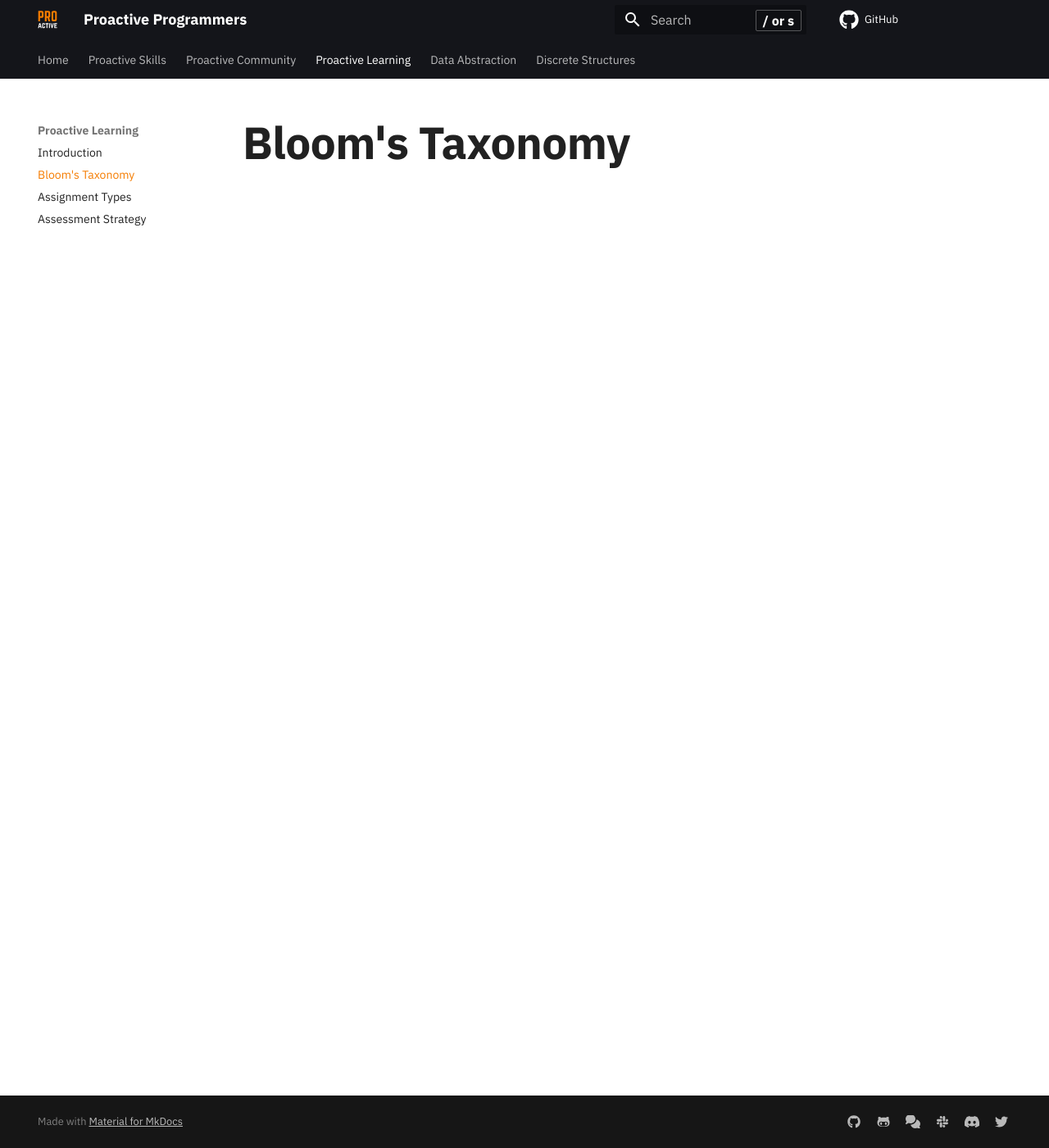
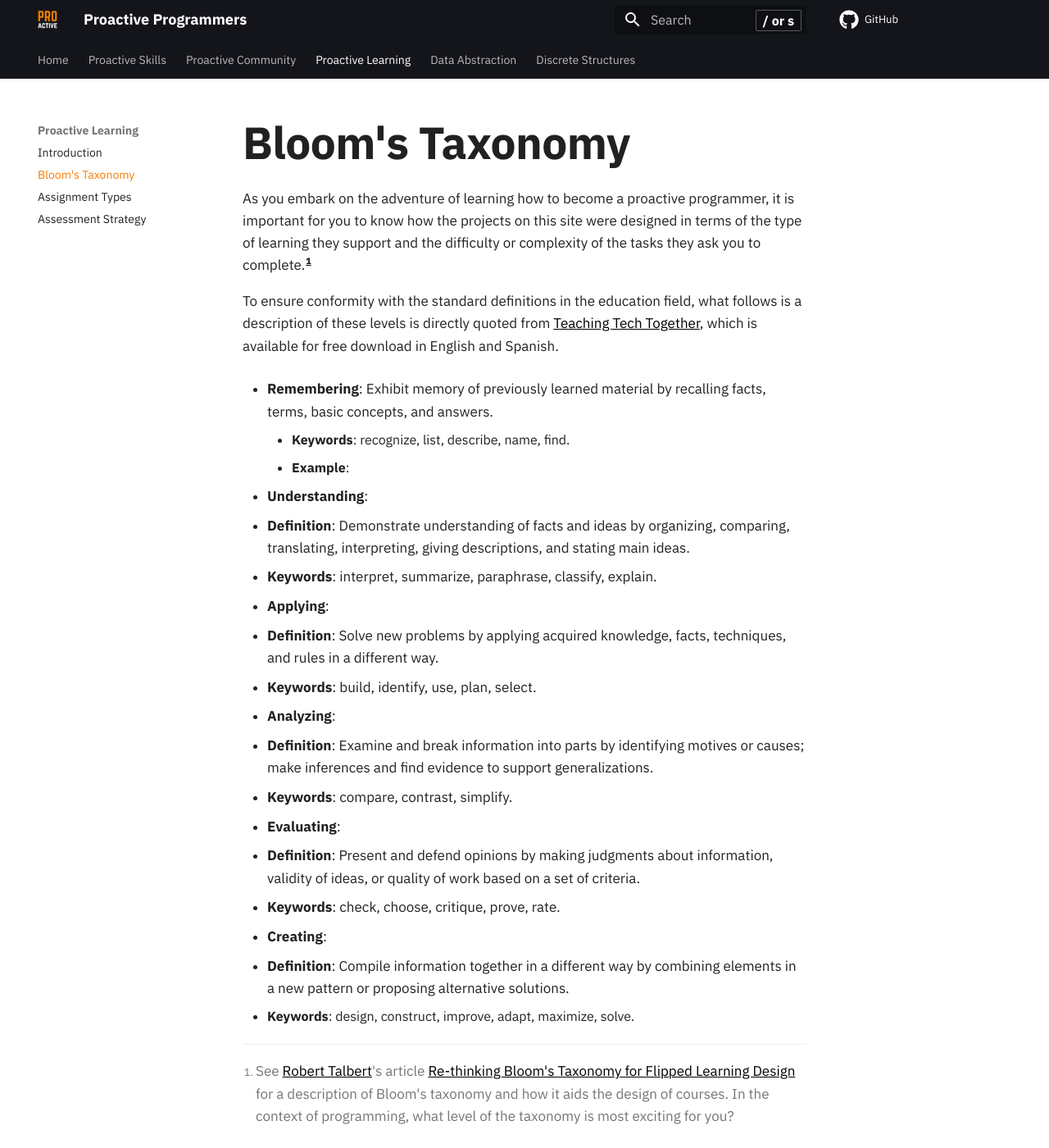
Before and after one commit to ProactiveProgrammers/www.proactiveprogrammers.com, an MkDocs documentation site: the page built from docs/proactive-learning/blooms-taxonomy.md, in a window 1280 px wide and 1400 px high. Shown: the whole window at 82% size. Built offline with MkDocs 1.6.1 and Material for MkDocs 9.7.7, drawn with Linux system fonts in a browser that asks for light colours; comment, search, counter and statistics services are not loaded.

Commit message:
feat: Add a rough draft of content in blooms-taxonomy.md.

```diff
--- a/docs/proactive-learning/blooms-taxonomy.md
+++ b/docs/proactive-learning/blooms-taxonomy.md
@@ -1 +1,58 @@
 # Bloom's Taxonomy
+
+As you embark on the adventure of learning how to become a proactive programmer,
+it is important for you to know how the projects on this site were designed in
+terms of the type of learning they support and the difficulty or complexity of
+the tasks they ask you to complete.[^1]
+
+
+To ensure conformity with the standard definitions in the education field, what
+follows is a description of these levels is directly quoted from [Teaching Tech
+Together](https://teachtogether.tech/), which is available for free download in
+English and Spanish.
+
+- **Remembering**: Exhibit memory of previously learned material by recalling
+  facts, terms, basic concepts, and answers.
+
+    * **Keywords**: recognize, list, describe, name, find.
+    * **Example**:
+
+- **Understanding**:
+
+  - **Definition**: Demonstrate understanding of facts and ideas by organizing,
+    comparing, translating, interpreting, giving descriptions, and stating main
+    ideas.
+  - **Keywords**: interpret, summarize, paraphrase, classify, explain.
+
+- **Applying**:
+
+  - **Definition**: Solve new problems by applying acquired knowledge, facts,
+    techniques, and rules in a different way.
+  - **Keywords**: build, identify, use, plan, select.
+
+- **Analyzing**:
+
+  - **Definition**: Examine and break information into parts by identifying
+    motives or causes; make inferences and find evidence to support
+    generalizations.
+  - **Keywords**: compare, contrast, simplify.
+
+- **Evaluating**:
+
+  - **Definition**: Present and defend opinions by making judgments about
+    information, validity of ideas, or quality of work based on a set of
+    criteria.
+  - **Keywords**: check, choose, critique, prove, rate.
+
+- **Creating**:
+
+  - **Definition**: Compile information together in a different way by
+    combining elements in a new pattern or proposing alternative solutions.
+  - **Keywords**: design, construct, improve, adapt, maximize, solve.
+
+[^1]: See [Robert Talbert](https://rtalbert.org/)'s article [Re-thinking Bloom's
+  Taxonomy for Flipped Learning
+  Design](https://rtalbert.org/re-thinking-blooms-taxonomy-for-flipped-learning-design/)
+  for a description of Bloom's taxonomy and how it aids the design of courses.
+    In the context of programming, what level of the taxonomy is most exciting
+    for you?
```
